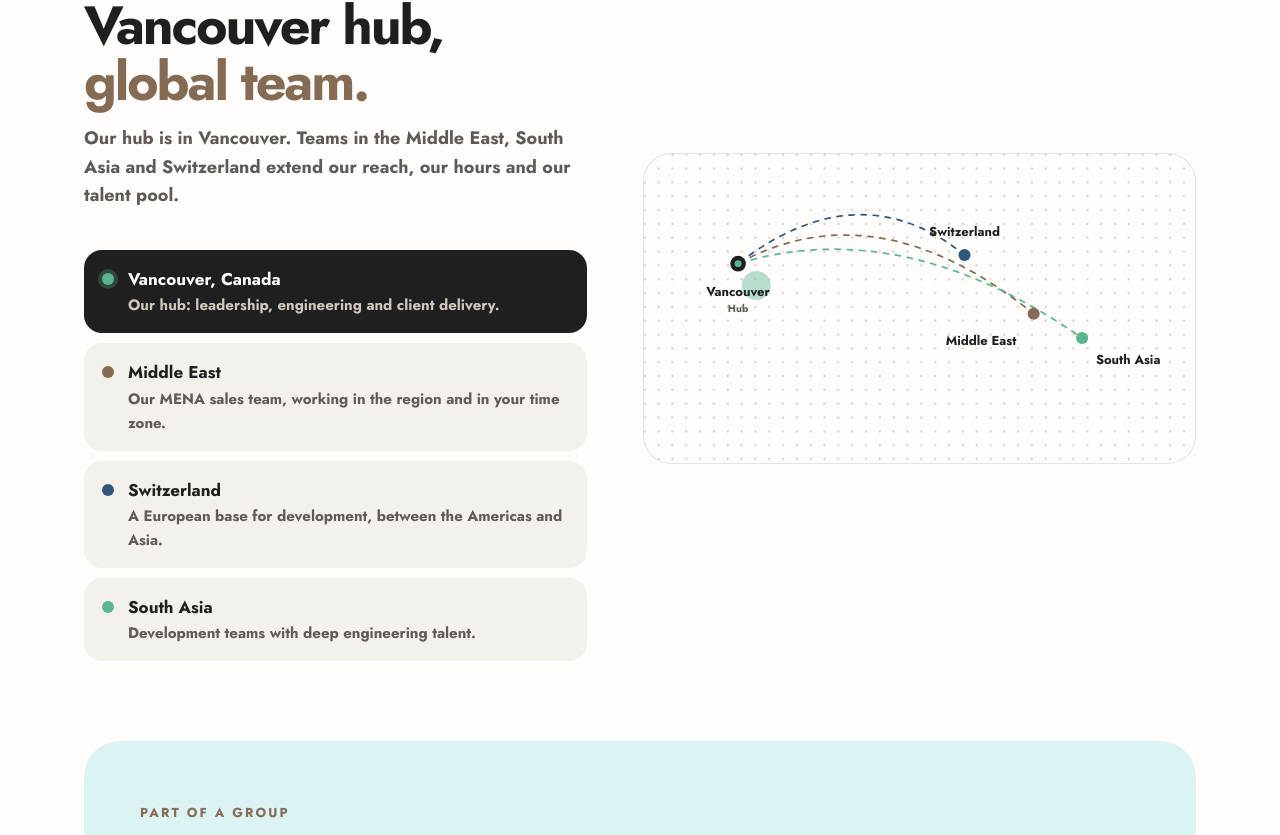
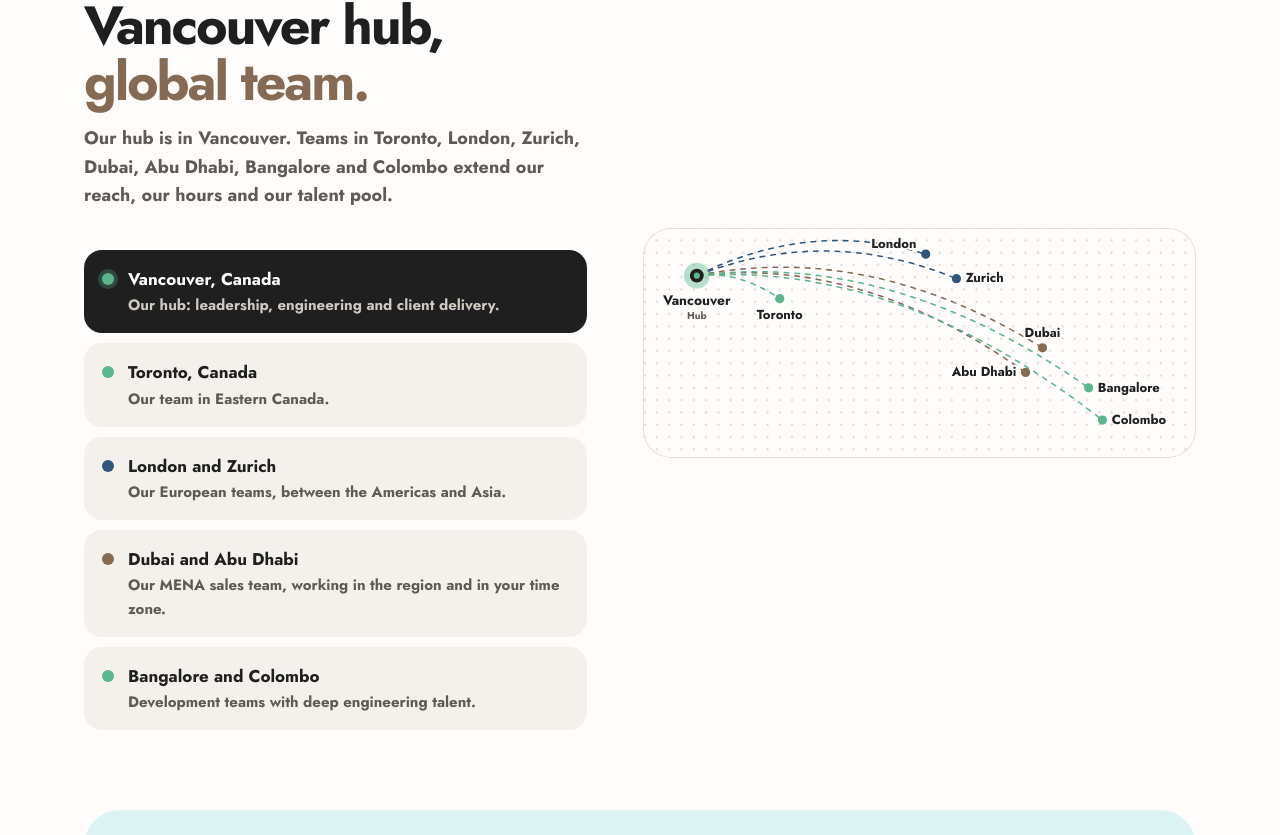
Before and after one commit to hmovi/tectostack, a plain HTML site: page about.html in a window 1280 px wide. Shown: the part 3588-4423 px from the top of the page. Drawn offline with Linux system fonts and the light colour scheme.

Commit message:
Add files via upload

```diff
--- a/about.html
+++ b/about.html
@@ -16,7 +16,7 @@
 <!-- /SEO -->
 <link rel="preconnect" href="https://fonts.googleapis.com"><link rel="preconnect" href="https://fonts.gstatic.com" crossorigin>
 <link href="https://fonts.googleapis.com/css2?family=Jost:wght@700&family=Inter+Tight:ital,wght@0,400;0,500;0,600;0,800;1,500&family=JetBrains+Mono&display=swap" rel="stylesheet">
-<link rel="stylesheet" href="/styles.css?v=t3"></head><body>
+<link rel="stylesheet" href="/styles.css?v=t5"></head><body>
 <main>
 <div class="hero dark ab-hero"><div class="w split"><div>
 <span class="ab-kick">About Tectostack</span>
@@ -84,35 +84,48 @@
 <div>
 <span class="ab-kick">Where we work</span>
 <h2>Vancouver hub, <i>global team.</i></h2>
-<p class="lead">Our hub is in Vancouver. Teams in the Middle East, South Asia and Switzerland extend our reach, our hours and our talent pool.</p>
+<p class="lead">Our hub is in Vancouver. Teams in Toronto, London, Zurich, Dubai, Abu Dhabi, Bangalore and Colombo extend our reach, our hours and our talent pool.</p>
 <ul class="ab-locs">
 <li class="hub rv"><i></i><div><b>Vancouver, Canada</b><span>Our hub: leadership, engineering and client delivery.</span></div></li>
-<li class="rv"><i></i><div><b>Middle East</b><span>Our MENA sales team, working in the region and in your time zone.</span></div></li>
-<li class="rv"><i></i><div><b>Switzerland</b><span>A European base for development, between the Americas and Asia.</span></div></li>
-<li class="rv"><i></i><div><b>South Asia</b><span>Development teams with deep engineering talent.</span></div></li>
+<li class="rv"><i></i><div><b>Toronto, Canada</b><span>Our team in Eastern Canada.</span></div></li>
+<li class="rv"><i></i><div><b>London and Zurich</b><span>Our European teams, between the Americas and Asia.</span></div></li>
+<li class="rv"><i></i><div><b>Dubai and Abu Dhabi</b><span>Our MENA sales team, working in the region and in your time zone.</span></div></li>
+<li class="rv"><i></i><div><b>Bangalore and Colombo</b><span>Development teams with deep engineering talent.</span></div></li>
 </ul>
 </div>
-<div class="ab-map rv" role="img" aria-label="Map linking the Vancouver hub with teams in Switzerland, the Middle East and South Asia">
-<svg viewBox="0 0 640 360" aria-hidden="true">
+<div class="ab-map rv" role="img" aria-label="Map linking the Vancouver hub with teams in Toronto, London, Zurich, Dubai, Abu Dhabi, Bangalore and Colombo">
+<svg viewBox="0 50 720 300" aria-hidden="true">
 <defs><pattern id="dots" width="16" height="16" patternUnits="userSpaceOnUse"><circle cx="2" cy="2" r="1.4" fill="#d9d2c8"/></pattern></defs>
-<rect width="640" height="360" fill="url(#dots)"/>
+<rect width="720" height="380" fill="url(#dots)"/>
 <g fill="none" stroke-width="2" stroke-linecap="round">
-<path class="ab-arc" d="M110 128 Q 250 20 372 118" stroke="#30577b" style="stroke:#30577b;opacity:1"/>
-<path class="ab-arc" d="M110 128 Q 270 40 452 186" stroke="#856b54" style="stroke:#856b54;opacity:1"/>
-<path class="ab-arc" d="M110 128 Q 300 70 508 214" stroke="#5bb58d" style="stroke:#5bb58d;opacity:1"/>
+<path class="ab-arc" d="M70 112 Q 124 105 178 142" style="stroke:#5bb58d;opacity:1"/>
+<path class="ab-arc" d="M70 112 Q 219 38 368 84" style="stroke:#30577b;opacity:1"/>
+<path class="ab-arc" d="M70 112 Q 239 46 408 116" style="stroke:#30577b;opacity:1"/>
+<path class="ab-arc" d="M70 112 Q 295 67 520 206" style="stroke:#856b54;opacity:1"/>
+<path class="ab-arc" d="M70 112 Q 284 86 498 238" style="stroke:#856b54;opacity:1"/>
+<path class="ab-arc" d="M70 112 Q 325 79 580 258" style="stroke:#5bb58d;opacity:1"/>
+<path class="ab-arc" d="M70 112 Q 334 94 598 300" style="stroke:#5bb58d;opacity:1"/>
 </g>
 <g>
-<circle cx="110" cy="128" r="22" fill="#5bb58d" opacity=".18" class="pulse"/>
-<circle cx="110" cy="128" r="9" fill="#1f1f1f"/><circle cx="110" cy="128" r="4" fill="#5bb58d"/>
-<circle cx="372" cy="118" r="7" fill="#30577b"/>
-<circle cx="452" cy="186" r="7" fill="#856b54"/>
-<circle cx="508" cy="214" r="7" fill="#5bb58d"/>
+<circle cx="70" cy="112" r="22" fill="#5bb58d" opacity=".18" class="pulse"/>
+<circle cx="70" cy="112" r="9" fill="#1f1f1f"/><circle cx="70" cy="112" r="4" fill="#5bb58d"/>
+<circle cx="178" cy="142" r="6" fill="#5bb58d"/>
+<circle cx="368" cy="84" r="6" fill="#30577b"/>
+<circle cx="408" cy="116" r="6" fill="#30577b"/>
+<circle cx="520" cy="206" r="6" fill="#856b54"/>
+<circle cx="498" cy="238" r="6" fill="#856b54"/>
+<circle cx="580" cy="258" r="6" fill="#5bb58d"/>
+<circle cx="598" cy="300" r="6" fill="#5bb58d"/>
 </g>
-<g font-family="Jost, system-ui, sans-serif" font-size="15" font-weight="600" fill="#1f1f1f">
-<text x="110" y="166" text-anchor="middle">Vancouver</text><text x="110" y="184" text-anchor="middle" font-size="12" font-weight="400" fill="#5f5a55">Hub</text>
-<text x="372" y="96" text-anchor="middle">Switzerland</text>
-<text x="432" y="222" text-anchor="end">Middle East</text>
-<text x="524" y="244" text-anchor="start">South Asia</text>
+<g class="ab-lbl" font-family="Jost, system-ui, sans-serif" font-size="17" font-weight="600" fill="#1f1f1f">
+<text x="70" y="150" text-anchor="middle" font-size="18">Vancouver</text><text x="70" y="168" text-anchor="middle" font-size="13" font-weight="400" fill="#5f5a55">Hub</text>
+<text x="178" y="168" text-anchor="middle">Toronto</text>
+<text x="356" y="76" text-anchor="end">London</text>
+<text x="420" y="120" text-anchor="start">Zurich</text>
+<text x="520" y="192" text-anchor="middle">Dubai</text>
+<text x="486" y="243" text-anchor="end">Abu Dhabi</text>
+<text x="592" y="263" text-anchor="start">Bangalore</text>
+<text x="610" y="305" text-anchor="start">Colombo</text>
 </g>
 </svg>
 </div>
@@ -120,4 +133,4 @@
 
 <section style="padding-top:0"><div class="w"><div class="sol"><div><span class="ab-kick">Part of a group</span><h2>This is a <i>Soliton Power</i> company.</h2><p class="lead" style="margin-bottom:24px">Soliton Power is the Vancouver group of companies behind Tectostack, and the management team that supports them.</p><a class="btn" href="https://www.solitonpower.com" target="_blank" rel="noopener">Visit solitonpower.com</a></div><a class="sollogo" href="https://www.solitonpower.com" target="_blank" rel="noopener" aria-label="Visit Soliton Power"><img src="soliton-logo.png" alt="Soliton Power" loading="lazy"></a></div></div></section>
 <section style="padding-top:0"><div class="w"><div class="cta rv"><h2>Have a project? <i>Let's scope it.</i></h2><p>Tell us what you are building. We reply within one business day.</p><a class="btn" href="/contact">Book a free consultation</a></div></div></section>
-</main><script src="/script.js?v=t3"></script></body></html>
+</main><script src="/script.js?v=t5"></script></body></html>
--- a/styles.css
+++ b/styles.css
@@ -241,14 +241,14 @@ footer .fb{flex-direction:column}
 .ab-locs{list-style:none;padding:0;margin:0;display:grid;gap:10px}
 .ab-locs li{display:flex;gap:14px;align-items:flex-start;padding:16px 18px;border-radius:18px;background:var(--soft)}
 .ab-locs li i{flex:none;width:12px;height:12px;border-radius:50%;margin-top:7px;background:#5bb58d}
-.ab-locs li:nth-child(2) i{background:var(--sun)}.ab-locs li:nth-child(3) i{background:#30577b}
+.ab-locs li:nth-child(2) i{background:#5bb58d}.ab-locs li:nth-child(3) i{background:#30577b}.ab-locs li:nth-child(4) i{background:var(--sun)}
 .ab-locs li.hub{background:var(--ink);color:#fff}.ab-locs li.hub i{background:#5bb58d;box-shadow:0 0 0 4px #5bb58d44}
 .ab-locs b{display:block;font-size:17px}
 .ab-locs span{display:block;font-size:15px;color:var(--mut)}.ab-locs li.hub span{color:#cfc9c1}
 .ab-map{background:var(--bg);border-radius:28px;box-shadow:inset 0 0 0 1px var(--line);overflow:hidden}
 .ab-map svg{display:block;width:100%;height:auto}
 .ab-map .ab-arc{stroke-dasharray:6 8;animation:ab-dash 14s linear infinite}
-.ab-map .pulse{transform-origin:110px 128px;animation:ab-pulse 2.4s ease-out infinite}
+.ab-map .pulse{transform-box:fill-box;transform-origin:center;animation:ab-pulse 2.4s ease-out infinite}
 @keyframes ab-dash{to{stroke-dashoffset:-280}}
 @keyframes ab-pulse{0%{transform:scale(.6);opacity:.5}100%{transform:scale(1.8);opacity:0}}
 .sollogo img{min-height:60px}
@@ -541,3 +541,5 @@ footer .fsoc a{padding:0}
 .tr-steps li:nth-child(2) b{background:#dcf3f4}.tr-steps li:nth-child(3) b{background:#856b54;color:#fff}
 .tr-steps h3{color:#fff;font-size:19px;margin:2px 0 4px}.tr-steps p{color:#b8b2aa;margin:0;font-size:15px}
 @media(max-width:900px){.tr-card{grid-template-columns:1fr;gap:32px;padding:40px 26px;border-radius:26px}}
+
+.ab-map .ab-lbl text{paint-order:stroke;stroke:#fefdfb;stroke-width:5px;stroke-linejoin:round}
```
